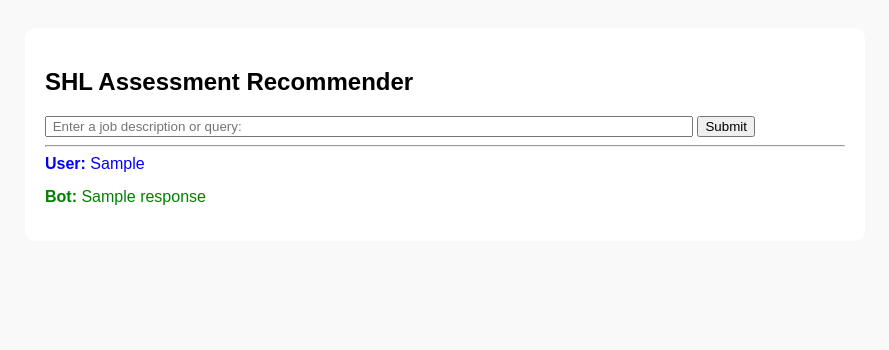
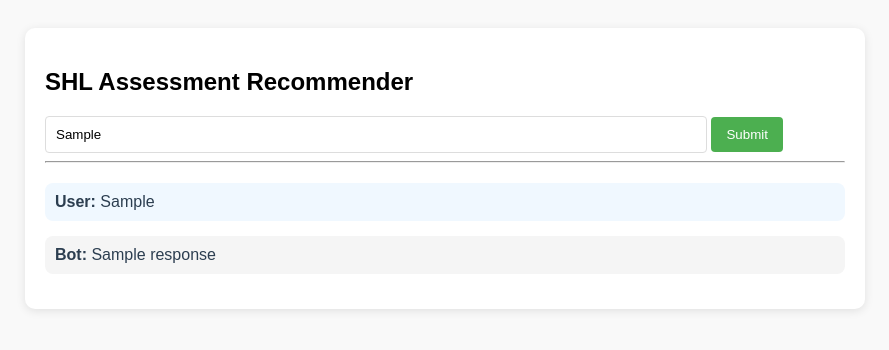
Before and after one commit to deepakpro190/shl-test, a Flask app: template templates/index.html in a window 1280 px wide. Shown: the top 350 px of the page, without its empty margins (195-1084 px from the left). Run offline with Flask 3, Linux system fonts and the light colour scheme; the template is opened without the code that fills it: most values are stand-ins (such as "Sample title", 1, 10 or a date in 2020).

Commit message:
Update index.html

```diff
--- a/templates/index.html
+++ b/templates/index.html
@@ -1,31 +1,115 @@
 <!DOCTYPE html>
 <html>
 <head>
-    <title> SHL Assessment Recommender</title>
-
-
+    <title>SHL Assessment Recommender</title>
     <style>
         body { font-family: Arial, sans-serif; background-color: #f9f9f9; padding: 20px; }
-        .chat-box { max-width: 800px; margin: auto; background: white; padding: 20px; border-radius: 10px; }
-        .user, .bot { margin-bottom: 15px; }
-        .user { color: blue; }
-        .bot { color: green; }
+        .chat-box { max-width: 800px; margin: auto; background: white; padding: 20px; border-radius: 10px; box-shadow: 0 2px 10px rgba(0,0,0,0.1); }
+        .user, .bot { margin-bottom: 15px; padding: 10px; border-radius: 8px; }
+        .user { color: #2c3e50; background-color: #f0f8ff; }
+        .bot { color: #2c3e50; background-color: #f5f5f5; }
+        .error { color: #721c24; background-color: #f8d7da; padding: 10px; border-radius: 8px; margin-bottom: 15px; }
+        input[type="text"] { padding: 10px; border: 1px solid #ddd; border-radius: 4px; }
+        button { padding: 10px 15px; background-color: #4CAF50; color: white; border: none; border-radius: 4px; cursor: pointer; }
+        button:hover { background-color: #45a049; }
+        .loading { display: none; margin-top: 15px; }
+        #responseArea { margin-top: 20px; }
     </style>
 </head>
 <body>
     <div class="chat-box">
-        <h2> SHL Assessment Recommender</h2>
-        <form method="POST" action="/" >
-            <input type="text" name="user_query" placeholder=" Enter a job description or query:" style="width: 80%;" required />
-            <button type="submit"> Submit</button>
-        </form>
+        <h2>SHL Assessment Recommender</h2>
+
+        <div id="queryForm">
+            <input type="text" id="user_query" placeholder="Enter a job description or query:" style="width: 80%;" required value="{{ user_query }}" />
+            <button type="button" id="submitBtn" onclick="submitQuery()">Submit</button>
+            <div id="loading" class="loading">Processing your request, this may take a moment...</div>
+        </div>
+
         <hr>
+
+        <div id="errorMessage" class="error" style="display: none;"></div>
+
+        <div id="responseArea">
             {% if user_query %}
                 <div class="user"><strong>User:</strong> {{ user_query }}</div>
             {% endif %}
+
             {% if response %}
                 <div class="bot"><strong>Bot:</strong> {{ response | safe }}</div>
             {% endif %}
         </div>
+    </div>
+
+    <script>
+        function submitQuery() {
+            const query = document.getElementById('user_query').value.trim();
+            const submitBtn = document.getElementById('submitBtn');
+            const loadingIndicator = document.getElementById('loading');
+            const errorMessage = document.getElementById('errorMessage');
+            const responseArea = document.getElementById('responseArea');
+
+            if (!query) {
+                errorMessage.textContent = "Please enter a query";
+                errorMessage.style.display = "block";
+                return;
+            }
+
+            // Clear previous messages
+            errorMessage.style.display = "none";
+
+            // Show loading state
+            submitBtn.disabled = true;
+            submitBtn.innerText = 'Processing...';
+            loadingIndicator.style.display = 'block';
+
+            // Create request
+            const xhr = new XMLHttpRequest();
+            xhr.open('POST', '/process_query', true);
+            xhr.setRequestHeader('Content-Type', 'application/x-www-form-urlencoded');
+
+            xhr.onload = function() {
+                submitBtn.disabled = false;
+                submitBtn.innerText = 'Submit';
+                loadingIndicator.style.display = 'none';
+
+                if (xhr.status === 200) {
+                    try {
+                        const result = JSON.parse(xhr.responseText);
+                        responseArea.innerHTML = `
+                            <div class="user"><strong>User:</strong> ${query}</div>
+                            <div class="bot"><strong>Bot:</strong> ${result.response}</div>
+                        `;
+                    } catch (e) {
+                        errorMessage.textContent = "Error parsing response";
+                        errorMessage.style.display = "block";
+                    }
+                } else {
+                    errorMessage.textContent = "Server error: " + xhr.status;
+                    errorMessage.style.display = "block";
+                }
+            };
+
+            xhr.onerror = function() {
+                submitBtn.disabled = false;
+                submitBtn.innerText = 'Submit';
+                loadingIndicator.style.display = 'none';
+                errorMessage.textContent = "Request failed. Please check your network connection.";
+                errorMessage.style.display = "block";
+            };
+
+            xhr.timeout = 120000; // 2 minutes timeout
+            xhr.ontimeout = function() {
+                submitBtn.disabled = false;
+                submitBtn.innerText = 'Submit';
+                loadingIndicator.style.display = 'none';
+                errorMessage.textContent = "Request timed out. The server took too long to respond.";
+                errorMessage.style.display = "block";
+            };
+
+            // Send the request
+            xhr.send('user_query=' + encodeURIComponent(query));
+        }
+    </script>
 </body>
 </html>
```
Lines whose indentation alone changed are shown as unchanged.
